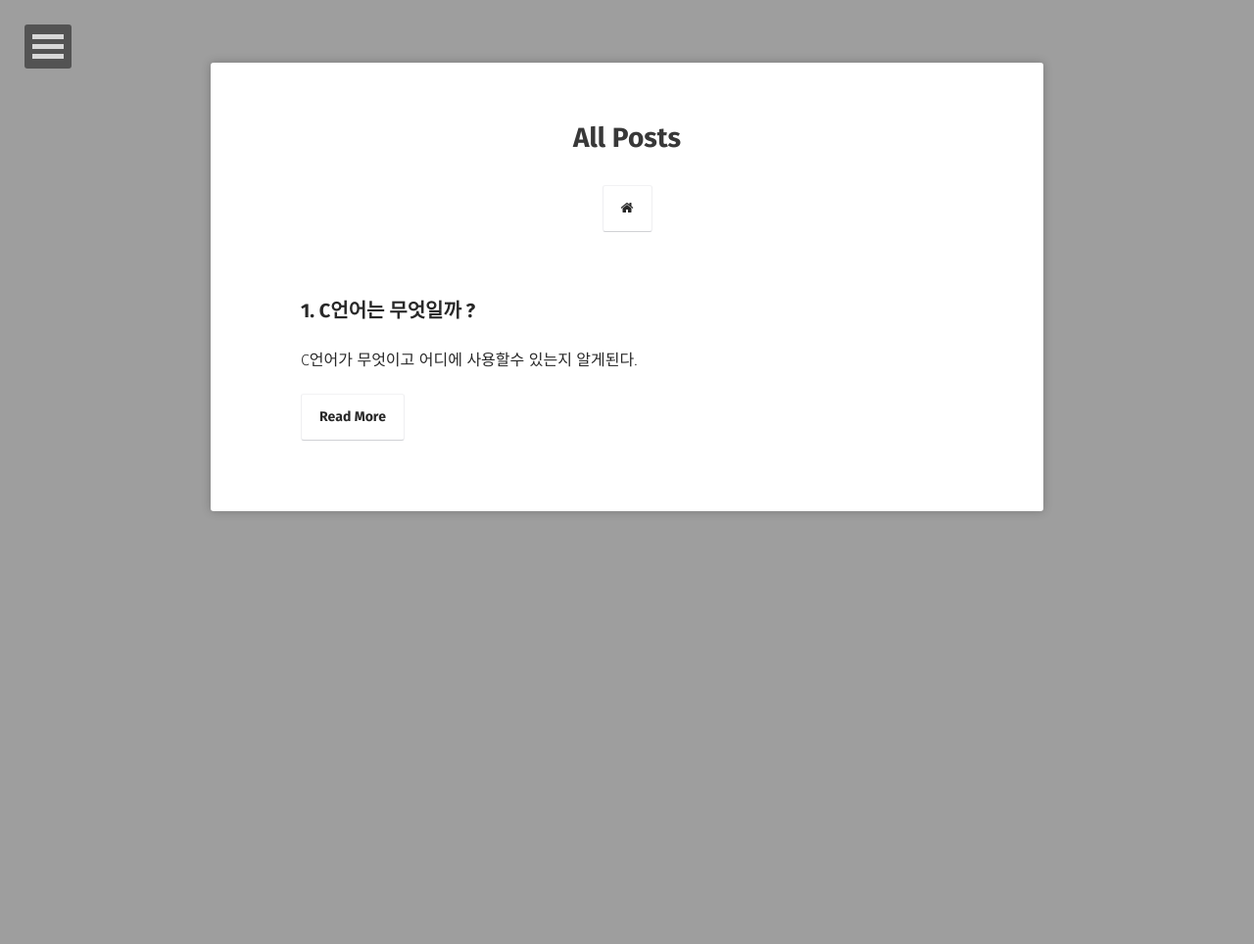
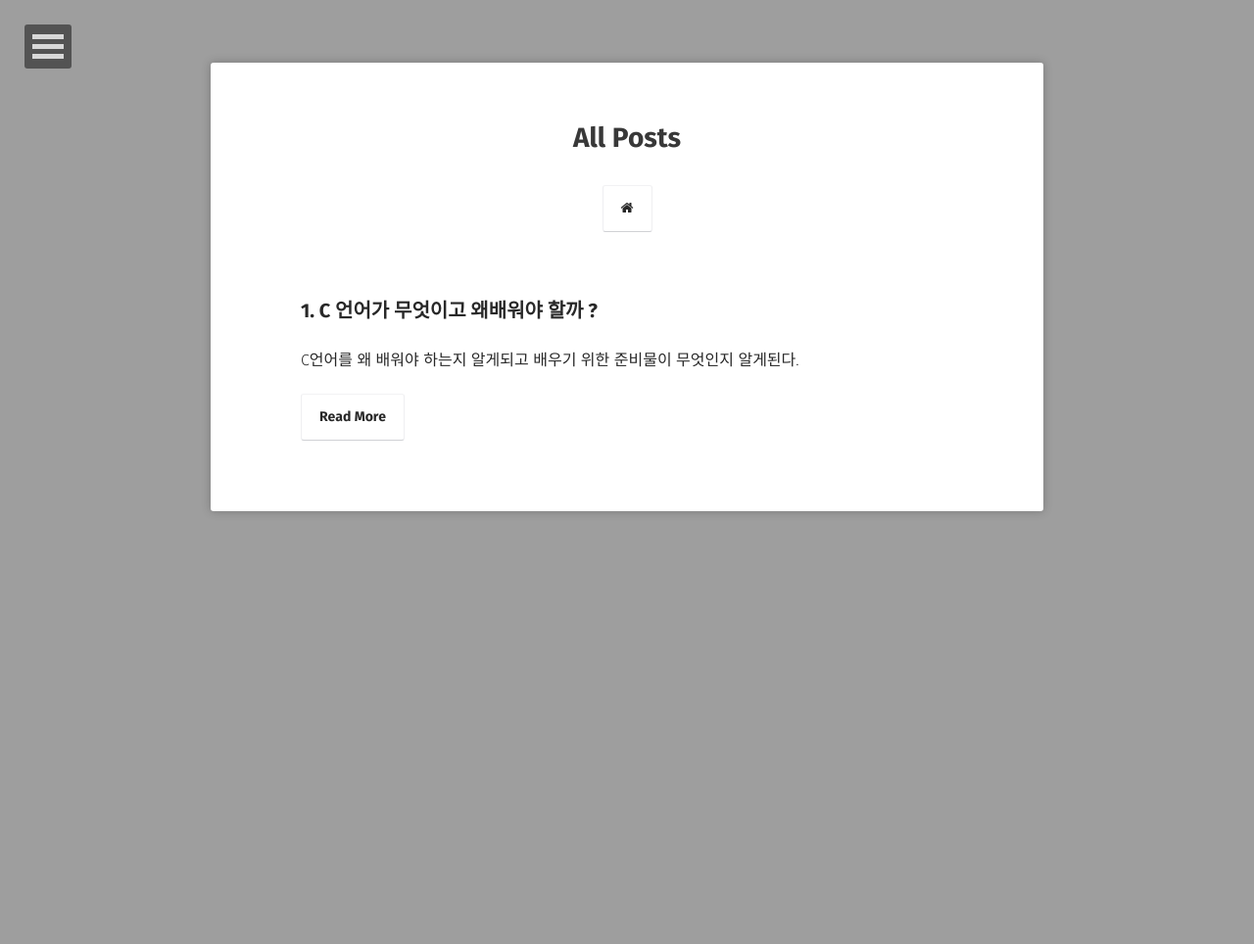
Before and after one commit to BangSH5282/BangSH5282.github.io, a Jekyll site: the page built from posts/index.md, in a window 1280 px wide. Shown: the whole page at 98% size. Built offline with Jekyll 4.4.1, drawn with Linux system fonts in a browser that asks for light colours; some web fonts are replaced.

Commit message:
Update 2019-12-31-1.md

```diff
--- a/_posts/2019-12-31-1.md
+++ b/_posts/2019-12-31-1.md
@@ -1,8 +1,8 @@
 ---
 layout: post
-title: "1. C언어는 무엇일까 ?"
+title: "1. C 언어가 무엇이고 왜배워야 할까 ?"
 date: 2019-12-28
-excerpt: "C언어가 무엇이고 어디에 사용할수 있는지 알게된다."
+excerpt: "C언어를 왜 배워야 하는지 알게되고 배우기 위한 준비물이 무엇인지 알게된다."
 tags: []
 comments: true
 ---
```
